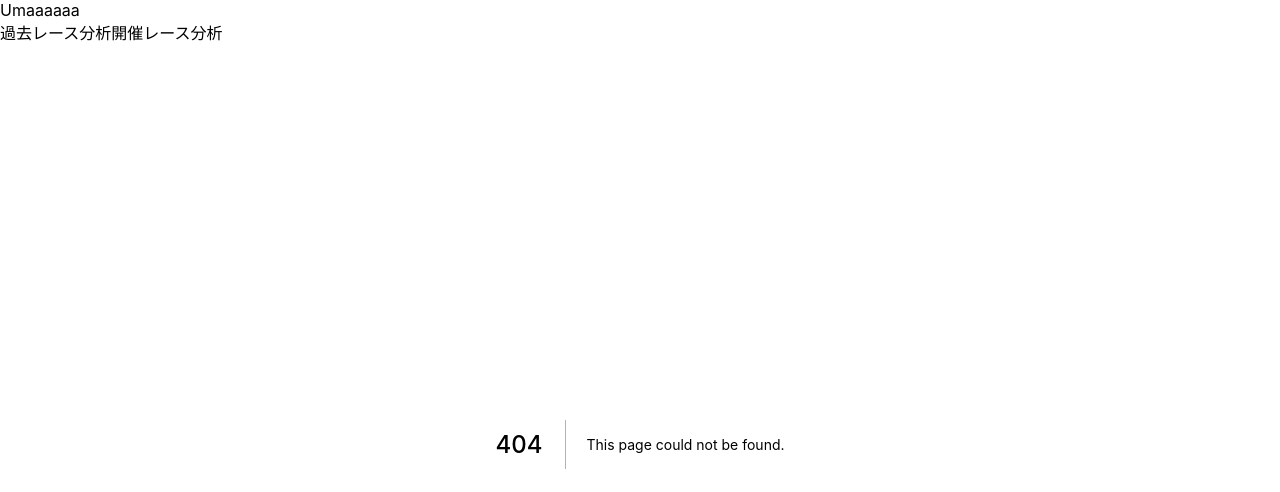
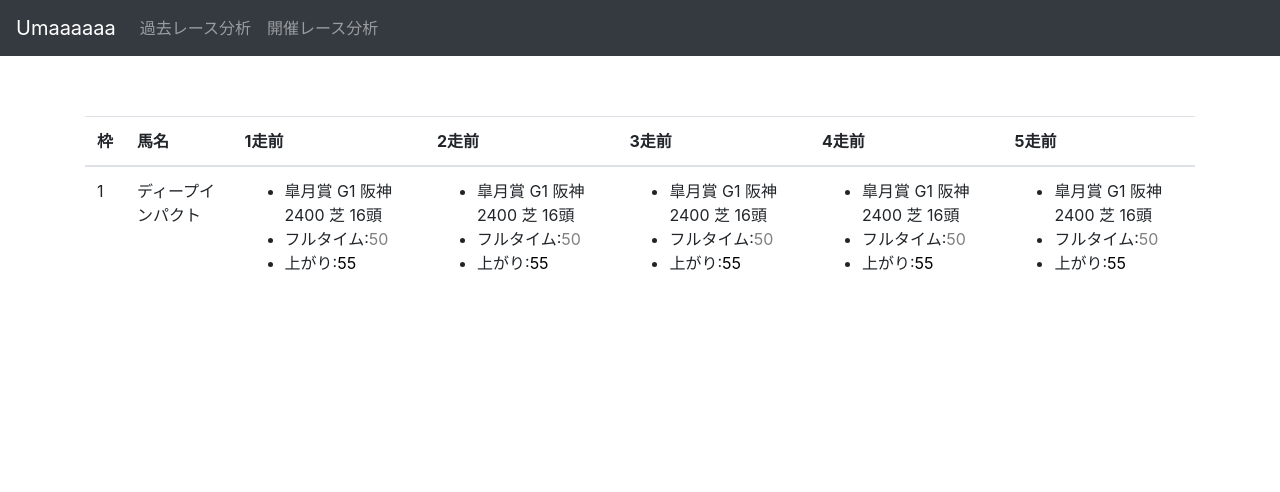
Before and after one commit to jinopapo-keiba/keiba-web, a Next.js app: page /result in a window 1280 px wide. Before the commit this address had no page. Shown: the top 492 px of the page. Built offline with nearby package versions, Linux system fonts and the light colour scheme.

Commit message:
直近のレース結果を表示するページを追加

```diff
--- /dev/null
+++ b/components/RaceResultColumn.js
@@ -0,0 +1,13 @@
+import {convertColorByScore} from'../util/color';
+
+export default function RaceResultColumn(props) {
+    return(
+        <td>
+            <ul>
+                <li>皐月賞 G1 阪神2400 芝 16頭</li>
+                <li>フルタイム:<span style={convertColorByScore(50)}>{50}</span></li>
+                <li>上がり:<span style={convertColorByScore(55)}>{55}</span></li>
+            </ul>
+        </td>
+    )
+}
--- /dev/null
+++ b/pages/result.js
@@ -0,0 +1,52 @@
+import Head from "next/head"
+import { Container, Table } from "react-bootstrap"
+import RaceResultColumn from "../components/RaceResultColumn"
+
+export async function getServerSideProps(context) {
+    return {
+        props: {
+
+        }
+    }
+}
+
+export default function Home(props) {
+    return(
+        <dev>
+            <Head>
+                <title>Umaaaaaa</title>
+                <meta name="description" content="Generated by create next app" />
+                <link rel="icon" href="/favicon.ico" />
+                <link rel="stylesheet" href="https://stackpath.bootstrapcdn.com/bootstrap/4.5.0/css/bootstrap.min.css" integrity="sha384-9aIt2nRpC12Uk9gS9baDl411NQApFmC26EwAOH8WgZl5MYYxFfc+NcPb1dKGj7Sk" crossorigin="anonymous"></link>
+            </Head>
+
+
+            <main>
+                <Container>
+                    <Table>
+                        <thead>
+                            <tr>
+                                <th>枠</th>
+                                <th>馬名</th>
+                                <th>1走前</th>
+                                <th>2走前</th>
+                                <th>3走前</th>
+                                <th>4走前</th>
+                                <th>5走前</th>
+                            </tr>
+                        </thead>
+                        <tbody>
+                            <td>1</td>
+                            <td>ディープインパクト</td>
+                            <RaceResultColumn />
+                            <RaceResultColumn />
+                            <RaceResultColumn />
+                            <RaceResultColumn />
+                            <RaceResultColumn />
+                        </tbody>
+                    </Table>
+                </Container>
+            </main>
+        </dev>
+    )
+}
```
